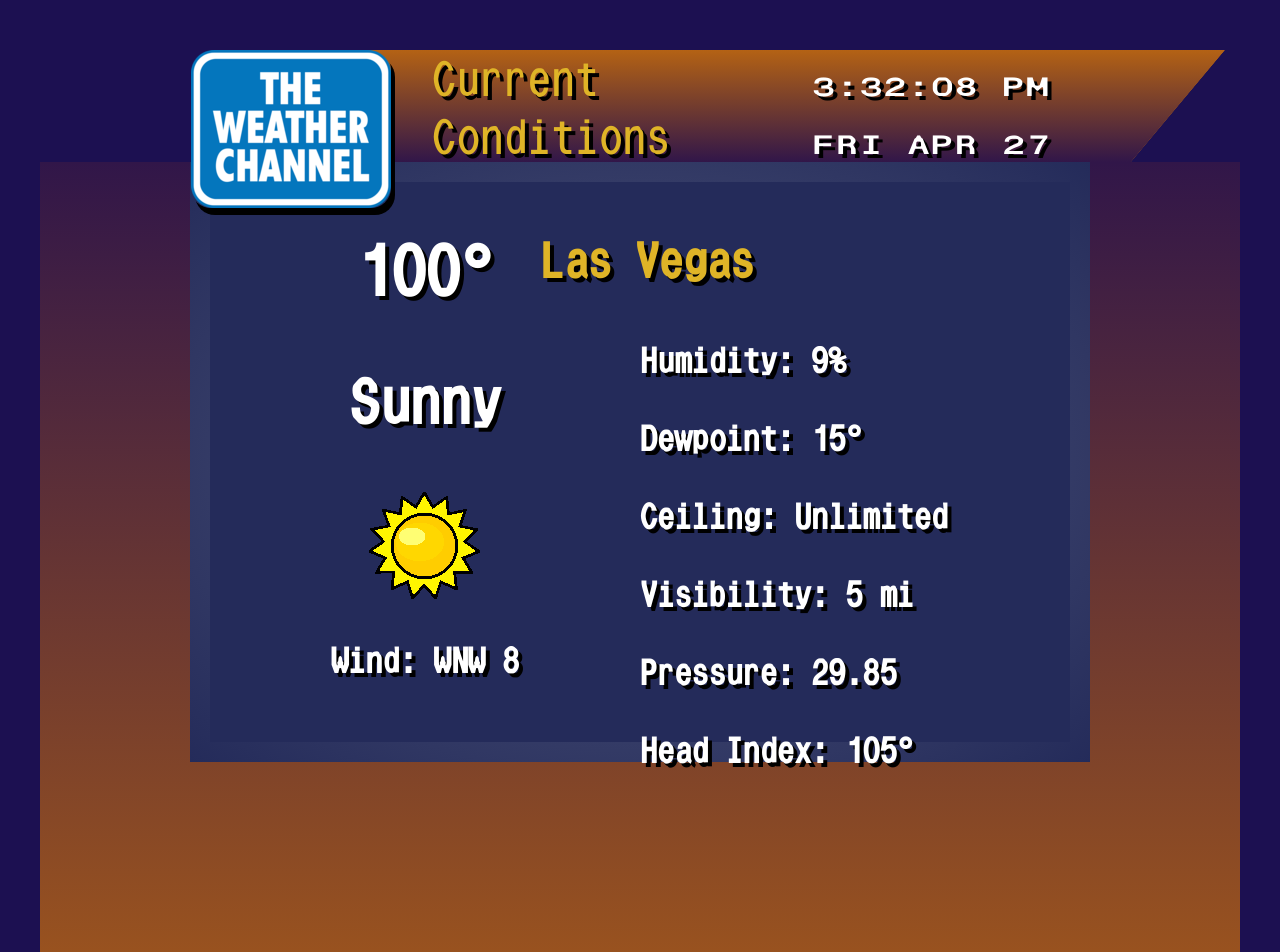
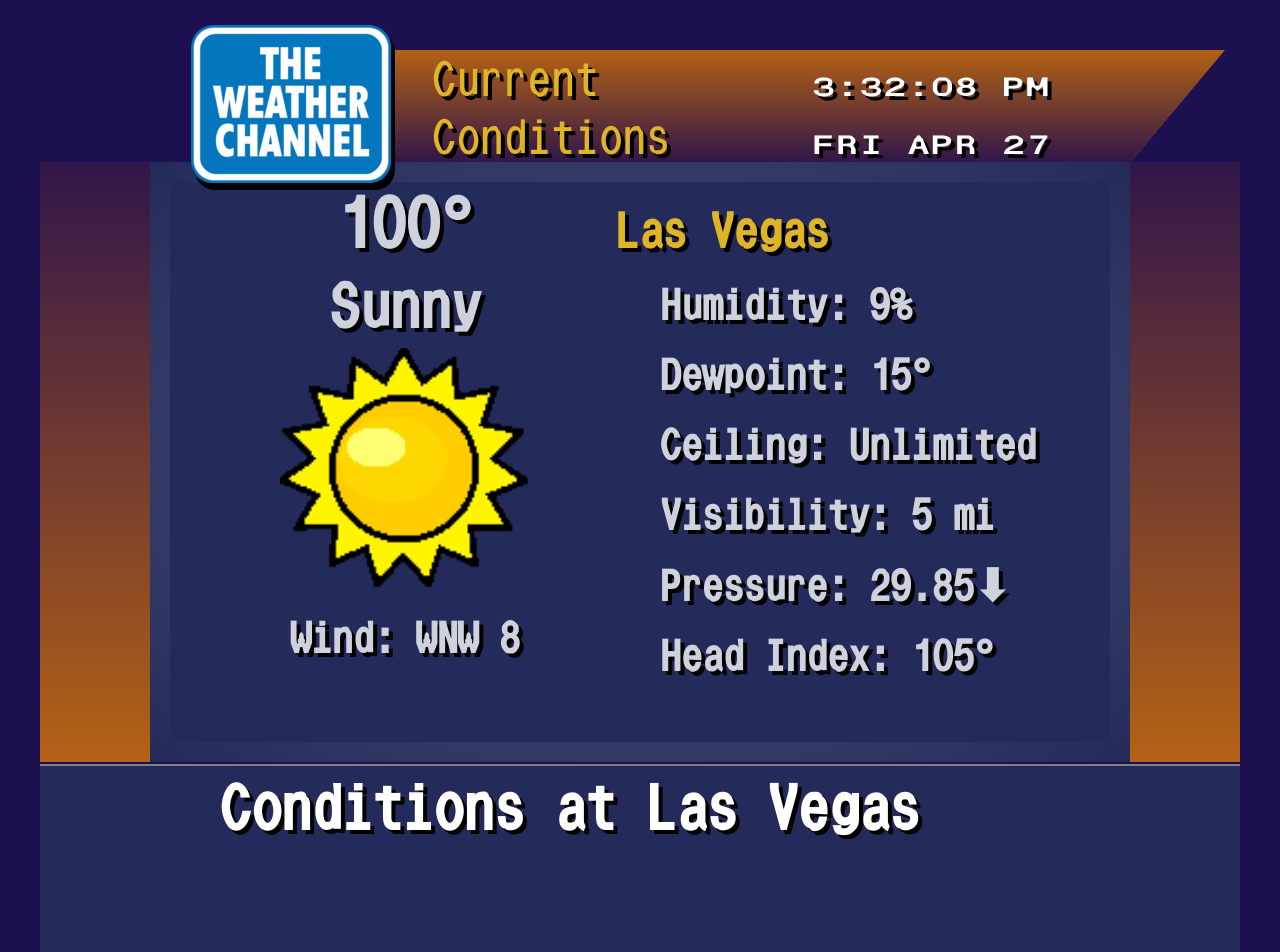
Before and after one commit to rossjcoop/RetroWeatherChannelApp, a plain HTML site: page index.html in a window 1280 px wide. Shown: the top 952 px of the page. Drawn offline with Linux system fonts and the light colour scheme.

Commit message:
Tightened it up

```diff
--- a/index.html
+++ b/index.html
@@ -24,21 +24,22 @@
 			<div class = "mainInfo">
 				<h1>100°</h1>
 				<h2>Sunny</h2>
-				<img src="./Images/CurrentConditions/Sunny.gif">
+				<img class="ccGif" src="./Images/CurrentConditions/Sunny.gif">
 				<h3>Wind: WNW 8</h3>
 			</div>
 			<div class = "subInfo">
-				<h3 class = "headline">Las Vegas</h3>
+				<h3 class = "city">Las Vegas</h3>
 				<h3>Humidity: 9%</h3>
 				<h3>Dewpoint: 15°</h3>
 				<h3>Ceiling: Unlimited</h3>
 				<h3>Visibility: 5 mi</h3>
-				<h3>Pressure: 29.85↓</h3>
+				<h3>Pressure: 29.85⬇︎</h3>
 				<h3>Head Index: 105°</h3>
 			</div>
 		</div>
 	</main>
 	<footer class = "mainFooter">
+		<h2>Conditions at Las Vegas</h2>
 	</footer>
 </body>
 </html>
--- a/styles.css
+++ b/styles.css
@@ -93,6 +93,7 @@
 #logo {
 	border-radius: 20px;
 	box-shadow: 4px 7px;
+	margin-top: -25px;
 }
 
 .headline {
@@ -108,16 +109,17 @@
 	font-family: 'weatherStarSmall', monospace;
 	text-align: center;
 	justify-content: center;
+	margin: 0;
 }
 
 main {
 	width: 1200px;
-	height: 1000px;
+	height: 600px;
 	background: linear-gradient(rgb(49, 22, 73), rgb(180, 98, 20));
 }
 
 .mainBox {
-	width: 900px;
+	width: 980px;
 	height: 600px;
 	margin: 0 auto;
 	margin-top: 12px;
@@ -127,26 +129,51 @@
 	border-image-source: radial-gradient(rgb(83, 90, 125), rgb(36, 43, 90)); /*not quite right here*/
 	border-image-slice: 20;
 	display: flex;
-	color: white;
+	color: rgb(205,	210, 221);
 }
 
 .mainInfo {
-	width: 450px;
+	width: 490px;
 	text-align: center;
 }
 
 .subInfo {
-	width: 450px;
+	width: 490px;
 }
 
 h1 {
 	font-size: 72px;
+	margin: 0;
+
 }
 
 h2 {
 	font-size: 64px;
+	margin: 5px;
 }
 
 h3 {
-	font-size: 36px;
+	font-size: 44px;
+	margin: 20px;
 }
+
+
+footer {
+	width: 1200px;
+	height: 200px;
+	margin-top: 2px;
+	background-color: rgb(36, 43, 90);
+	border-top: 2px solid gray;
+	color: white;
+	padding-left: 175px;
+
+}
+
+.ccGif {
+	width: 250px;
+}
+
+.city {
+	color: rgb(223, 180, 39);
+	font-size: 50px;
+	margin-left: -25px;
```
